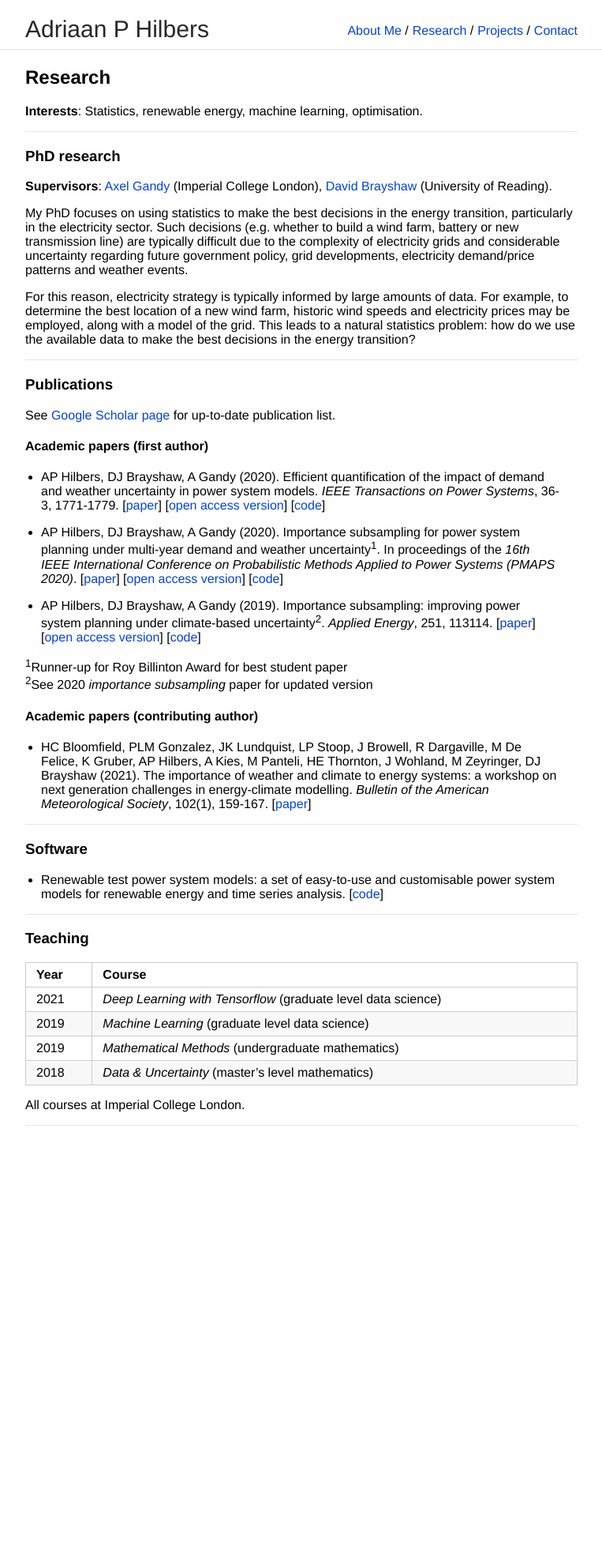
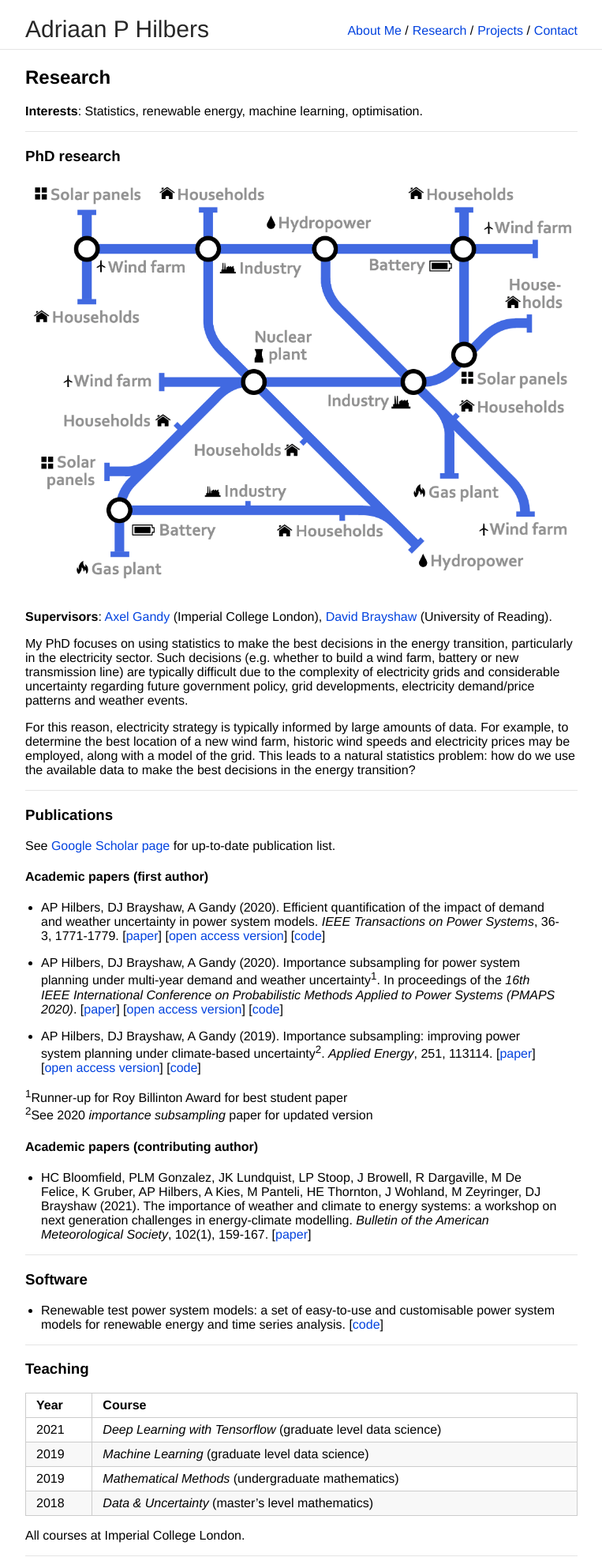
Before and after one commit to ahilbers/ahilbers.github.io, a Jekyll site: the page built from research.md, in a window 1280 px wide. Shown: the whole page at 79% size, without its empty margins (258-1021 px from the left). Built offline with Jekyll 4.4.1, drawn with Linux system fonts in a browser that asks for light colours; our own code applies the rules of GitHub Pages for plain Markdown files; before the commit the page ends 1426 px from its top, so only the background shows below that.

Commit message:
add tube map image

```diff
--- a/research.md
+++ b/research.md
@@ -12,7 +12,7 @@ is_contact: false
 
 ### PhD research
 
-
+<img src="images/tube_psm.png">
 
 **Supervisors**: [Axel Gandy](http://wwwf.imperial.ac.uk/~agandy/) (Imperial College London), [David Brayshaw](https://research.reading.ac.uk/meteorology/people/david-brayshaw/) (University of Reading).
 
```
Also changed, not shown: images/tube_psm.png (added).
